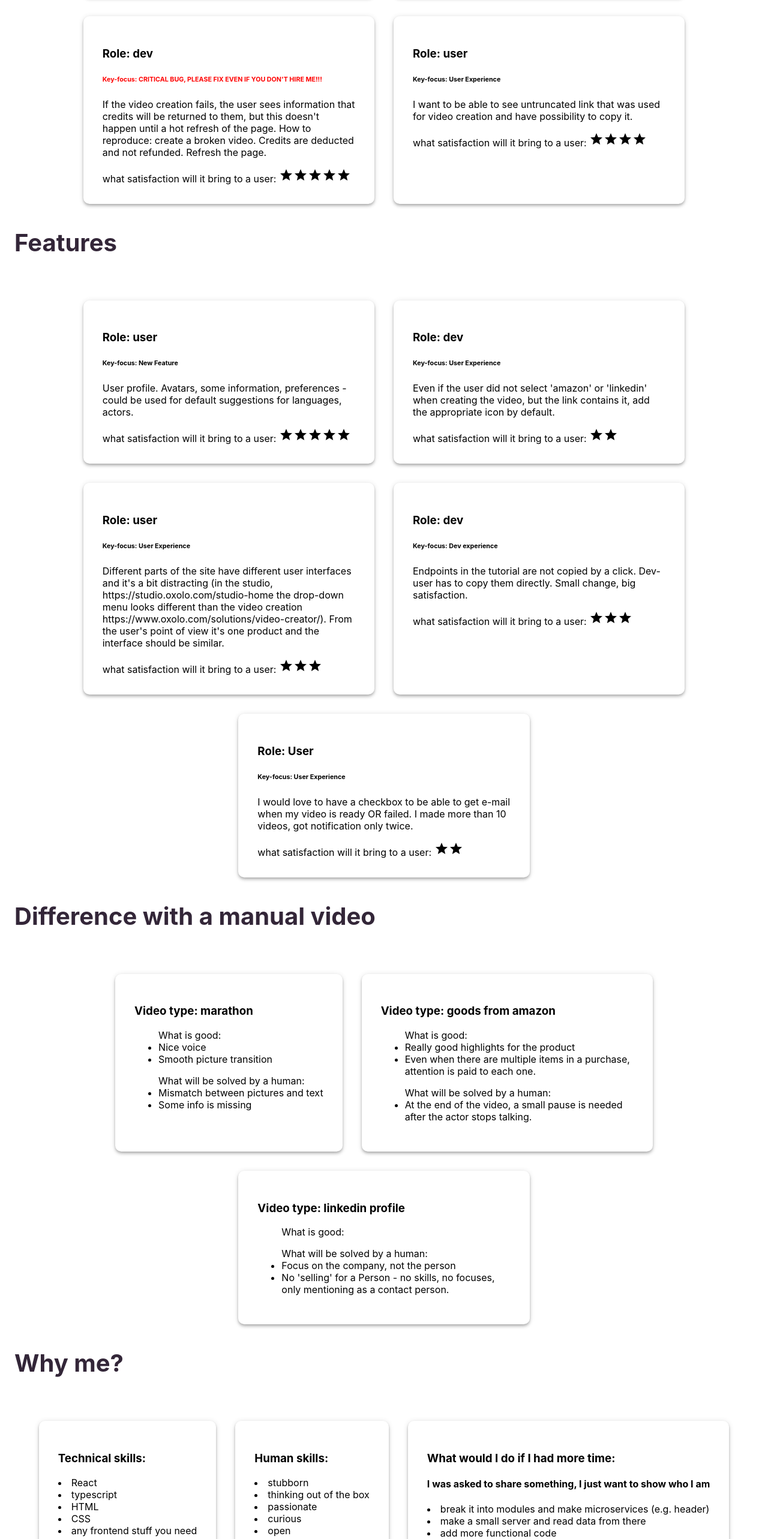
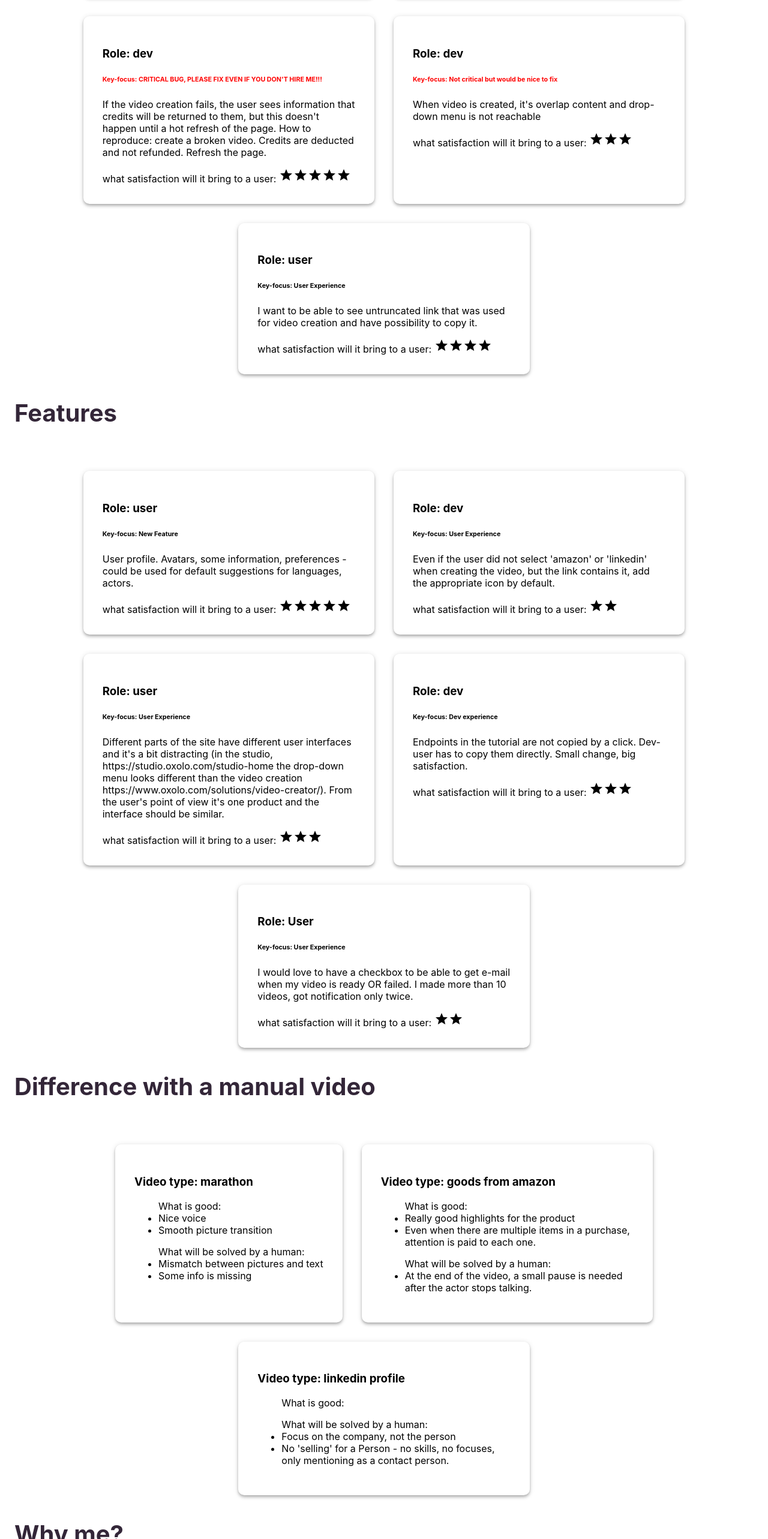
Before and after one commit to katerynabugaieva/oxolo, a React (Create React App) app: page / in a window 1280 px wide. Shown: the part 1900-4466 px from the top of the page at 60% size. Built offline with nearby package versions, Linux system fonts and the light colour scheme.

Commit message:
add data

```diff
--- a/src/FAQ.css
+++ b/src/FAQ.css
@@ -212,8 +212,3 @@
     box-shadow: rgba(0, 0, 0, 0.2) 0px 2px 4px -1px, rgba(0, 0, 0, 0.14) 0px 4px 5px 0px, rgba(0, 0, 0, 0.12) 0px 1px 10px 0px;
     transition: box-shadow 300ms cubic-bezier(0.4, 0, 0.2, 1) 0ms;
 }
-
-
-.list-item-container-full {
-    max-width: 66.6% !important;
-}
--- a/src/data.json
+++ b/src/data.json
@@ -45,6 +45,13 @@
         "focus": "CRITICAL BUG, PLEASE FIX EVEN IF YOU DON'T HIRE ME!!!",
         "comment": "If the video creation fails, the user sees information that credits will be returned to them, but this doesn't happen until a hot refresh of the page. How to reproduce: create a broken video. Credits are deducted and not refunded. Refresh the page.",
         "rating": 5
+    },
+    {
+        "role": "dev",
+        "type": "bug",
+        "focus": "Not critical but would be nice to fix",
+        "comment": "When video is created, it's overlap content and drop-down menu is not reachable",
+        "rating": 3
     },
     {
         "role": "user",
@@ -129,7 +136,7 @@
             "I preferred to learn rather than earn, so I have spent the last 6 years working in every conceivable form, and now finally enjoy sharing my experiences rather than just getting them myself."
         ],
         "next_steps":[
-            "break it into modules and make microservices (e.g. header)",
+            "break it into modules and make microservices",
             "make a small server and read data from there",
             "add more functional code",
             "add localisation and global colours",
```
